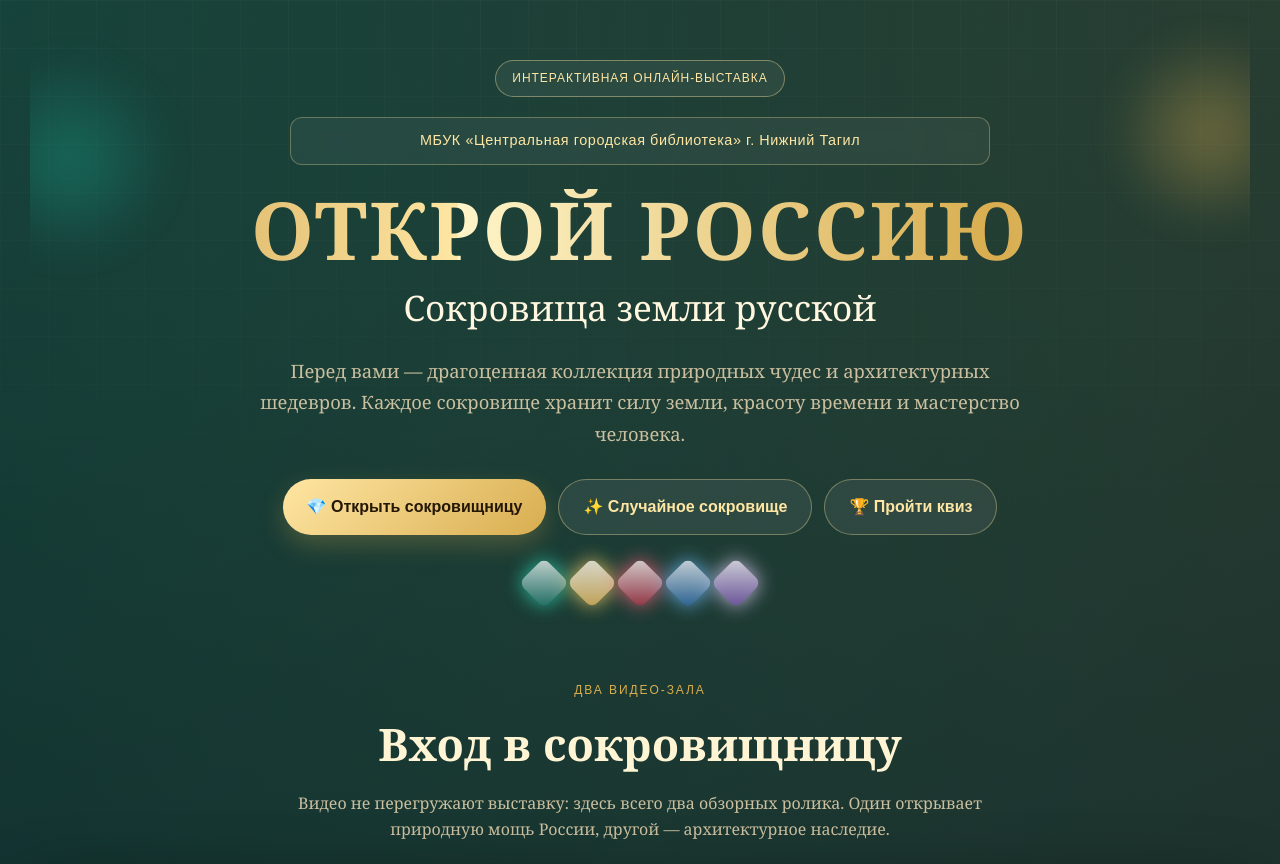
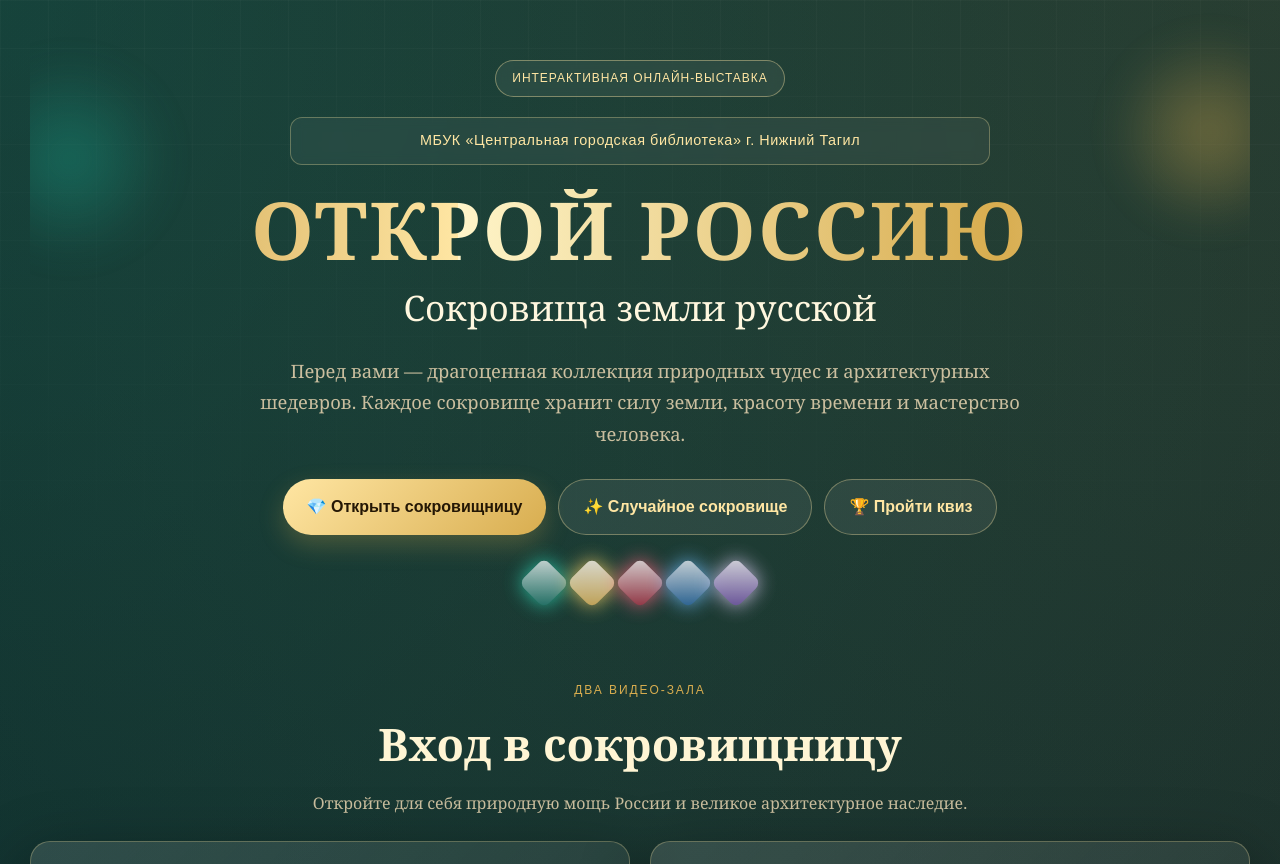
Before and after one commit to argonfobos-hub/sokrovischa, a plain HTML site: page index.html in a window 1280 px wide. Shown: the top 864 px of the page. Drawn offline with Linux system fonts and the light colour scheme.

Commit message:
Update index.html

```diff
--- a/index.html
+++ b/index.html
@@ -329,7 +329,7 @@
             <div class="section-title">
                 <span>Два видео-зала</span>
                 <h3>Вход в сокровищницу</h3>
-                <p>Видео не перегружают выставку: здесь всего два обзорных ролика. Один открывает природную мощь России, другой — архитектурное наследие.</p>
+                <p>Откройте для себя природную мощь России и великое архитектурное наследие.</p>
             </div>
             <div class="video-halls">
                 <article class="video-card">
```
